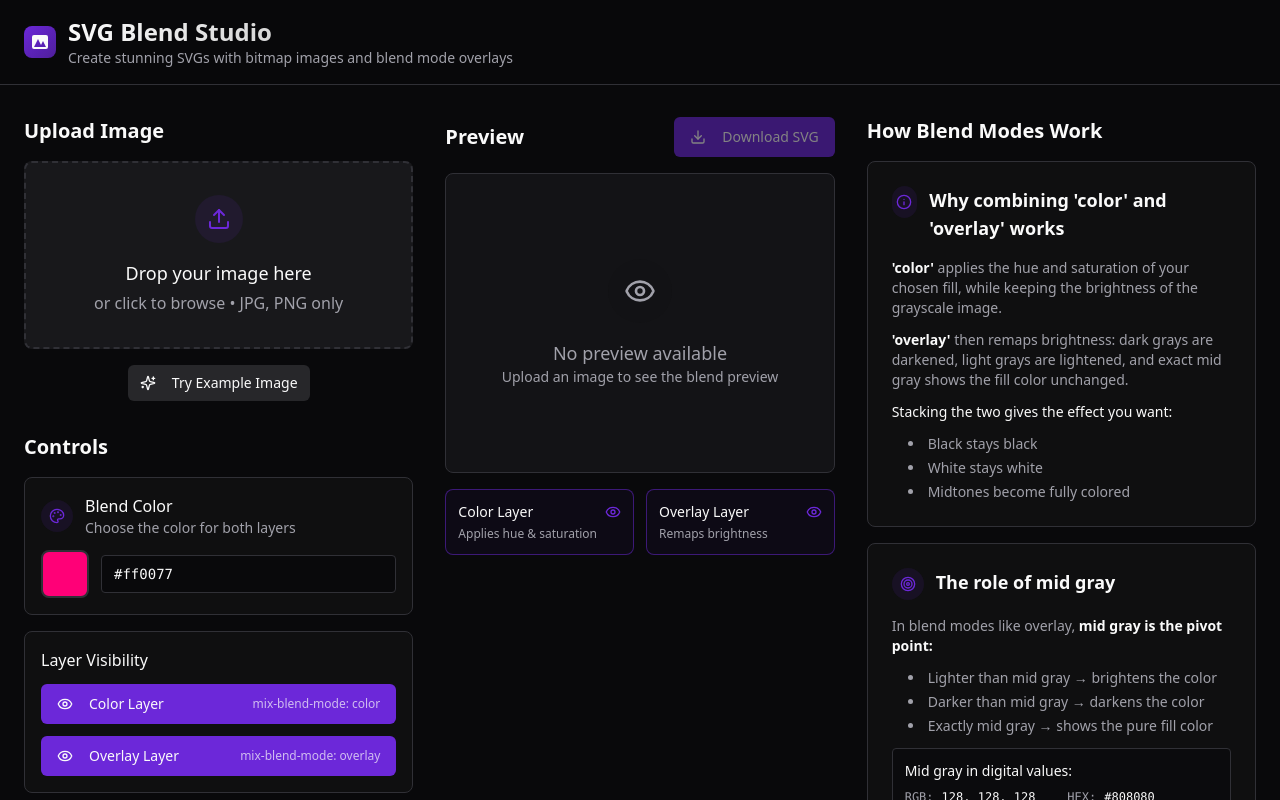
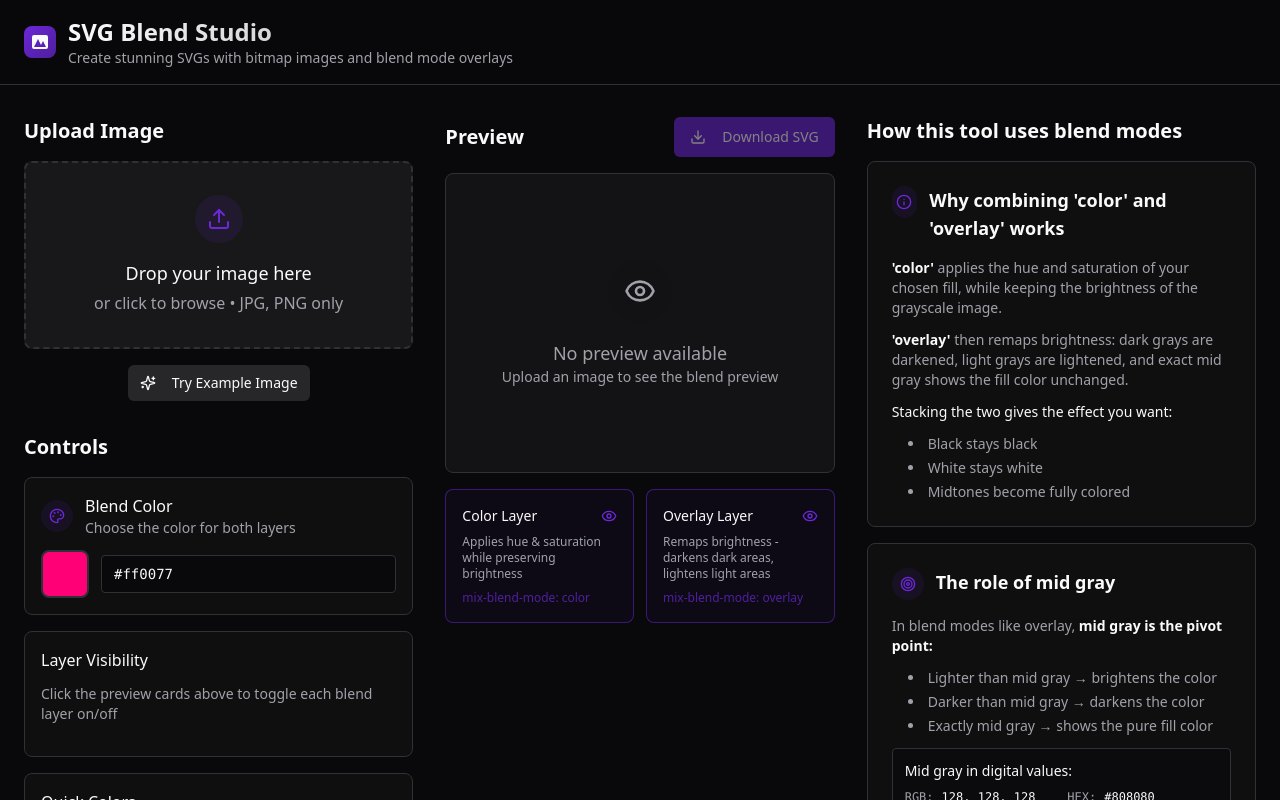
Before and after one commit to marcharlier/blend-svg-studio, a React (Vite) app: page / in a window 1280 px wide. Shown: the top 800 px of the page. Built offline with nearby package versions, Linux system fonts and the light colour scheme.

Commit message:
Refactor preview and explanation sections

```diff
--- a/src/components/BlendModeExplainer.tsx
+++ b/src/components/BlendModeExplainer.tsx
@@ -5,7 +5,7 @@ export const BlendModeExplainer: React.FC = () => {
   return (
     <div className="space-y-6">
       <div>
-        <h2 className="text-xl font-semibold mb-4">How Blend Modes Work</h2>
+        <h2 className="text-xl font-semibold mb-4">How this tool uses blend modes</h2>
 
         <div className="space-y-4">
           {/* Main Explanation */}
--- a/src/components/ColorControls.tsx
+++ b/src/components/ColorControls.tsx
@@ -66,39 +66,9 @@ export const ColorControls: React.FC<ColorControlsProps> = ({
           {/* Layer Toggles */}
           <div className="bg-control border border-control-border rounded-lg p-4">
             <h3 className="font-medium mb-3">Layer Visibility</h3>
-            <div className="space-y-3">
-              <Button
-                variant={showColorLayer ? "default" : "secondary"}
-                onClick={onToggleColorLayer}
-                className="w-full justify-start"
-              >
-                {showColorLayer ? (
-                  <Eye className="h-4 w-4 mr-2" />
-                ) : (
-                  <EyeOff className="h-4 w-4 mr-2" />
-                )}
-                Color Layer
-                <span className="ml-auto text-xs opacity-70">
-                  mix-blend-mode: color
-                </span>
-              </Button>
-
-              <Button
-                variant={showOverlayLayer ? "default" : "secondary"}
-                onClick={onToggleOverlayLayer}
-                className="w-full justify-start"
-              >
-                {showOverlayLayer ? (
-                  <Eye className="h-4 w-4 mr-2" />
-                ) : (
-                  <EyeOff className="h-4 w-4 mr-2" />
-                )}
-                Overlay Layer
-                <span className="ml-auto text-xs opacity-70">
-                  mix-blend-mode: overlay
-                </span>
-              </Button>
-            </div>
+            <p className="text-sm text-muted-foreground mb-4">
+              Click the preview cards above to toggle each blend layer on/off
+            </p>
           </div>
 
           {/* Quick Color Presets */}
--- a/src/components/SVGPreview.tsx
+++ b/src/components/SVGPreview.tsx
@@ -8,6 +8,8 @@ interface SVGPreviewProps {
   showColorLayer: boolean;
   showOverlayLayer: boolean;
   onDownload: () => void;
+  onToggleColorLayer: () => void;
+  onToggleOverlayLayer: () => void;
 }
 
 export const SVGPreview: React.FC<SVGPreviewProps> = ({
@@ -16,6 +18,8 @@ export const SVGPreview: React.FC<SVGPreviewProps> = ({
   showColorLayer,
   showOverlayLayer,
   onDownload,
+  onToggleColorLayer,
+  onToggleOverlayLayer,
 }) => {
   const generateSVG = () => {
     if (!imageData) return null;
@@ -74,14 +78,17 @@ export const SVGPreview: React.FC<SVGPreviewProps> = ({
       </div>
 
       <div className="grid grid-cols-2 gap-3">
-        <div className={`
-          p-3 border rounded-lg transition-all duration-200
+        <button
+          onClick={onToggleColorLayer}
+          className={`
+            p-4 border rounded-lg transition-all duration-200 text-left
             ${showColorLayer
               ? 'border-primary/50 bg-primary/5'
               : 'border-control-border bg-control'
             }
-        `}>
-          <div className="flex items-center justify-between">
+          `}
+        >
+          <div className="flex items-center justify-between mb-2">
             <span className="text-sm font-medium">Color Layer</span>
             {showColorLayer ? (
               <Eye className="h-4 w-4 text-primary" />
@@ -89,19 +96,25 @@ export const SVGPreview: React.FC<SVGPreviewProps> = ({
               <EyeOff className="h-4 w-4 text-muted-foreground" />
             )}
           </div>
-          <p className="text-xs text-muted-foreground mt-1">
-            Applies hue & saturation
+          <p className="text-xs text-muted-foreground mb-2">
+            Applies hue & saturation while preserving brightness
           </p>
-        </div>
+          <p className="text-xs text-primary/70">
+            mix-blend-mode: color
+          </p>
+        </button>
 
-        <div className={`
-          p-3 border rounded-lg transition-all duration-200
+        <button
+          onClick={onToggleOverlayLayer}
+          className={`
+            p-4 border rounded-lg transition-all duration-200 text-left
             ${showOverlayLayer
               ? 'border-primary/50 bg-primary/5'
               : 'border-control-border bg-control'
             }
-        `}>
-          <div className="flex items-center justify-between">
+          `}
+        >
+          <div className="flex items-center justify-between mb-2">
             <span className="text-sm font-medium">Overlay Layer</span>
             {showOverlayLayer ? (
               <Eye className="h-4 w-4 text-primary" />
@@ -109,10 +122,13 @@ export const SVGPreview: React.FC<SVGPreviewProps> = ({
               <EyeOff className="h-4 w-4 text-muted-foreground" />
             )}
           </div>
-          <p className="text-xs text-muted-foreground mt-1">
-            Remaps brightness
+          <p className="text-xs text-muted-foreground mb-2">
+            Remaps brightness - darkens dark areas, lightens light areas
           </p>
-        </div>
+          <p className="text-xs text-primary/70">
+            mix-blend-mode: overlay
+          </p>
+        </button>
       </div>
     </div>
   );
--- a/src/components/UploadArea.tsx
+++ b/src/components/UploadArea.tsx
@@ -159,7 +159,7 @@ export const UploadArea: React.FC<UploadAreaProps> = ({
             <img
               src={currentImage}
               alt="Uploaded"
-              className="w-16 h-16 object-cover rounded border border-upload-border"
+              className="w-16 h-16 object-contain rounded border border-upload-border bg-background/10"
             />
             <div className="flex-1">
               <p className="font-medium">Image loaded</p>
--- a/src/pages/Index.tsx
+++ b/src/pages/Index.tsx
@@ -113,6 +113,8 @@ const Index = () => {
               showColorLayer={showColorLayer}
               showOverlayLayer={showOverlayLayer}
               onDownload={handleDownload}
+              onToggleColorLayer={() => setShowColorLayer(!showColorLayer)}
+              onToggleOverlayLayer={() => setShowOverlayLayer(!showOverlayLayer)}
             />
           </div>
 
```
Lines whose indentation alone changed are shown as unchanged.
